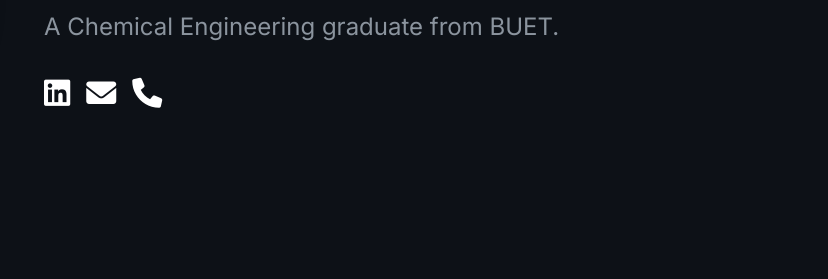
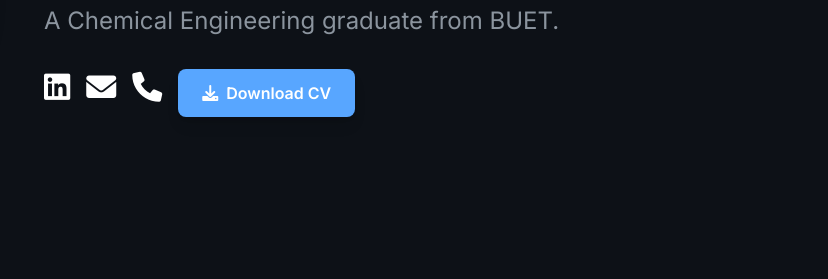
Before and after one commit to roybhupratim/portfolio, a plain HTML site: page index.html in a window 1280 px wide. Shown: the part 487-766 px from the top of the page, 452-1280 px from the left. Drawn offline with nearby package versions, Linux system fonts and the light colour scheme.

Commit message:
Update index.html

```diff
--- a/index.html
+++ b/index.html
@@ -93,6 +93,10 @@
                         </a>
                         <a href="#contact" class="text-white hover:text-[#58a6ff] transition-colors text-3xl">
                             <i class="fas fa-phone"></i>
+                        </a>
+                        <!-- Download CV Button -->
+                        <a href="https://drive.google.com/file/d/1WD_Tou3ey-LO6C9W7O0sva_WDDR-YrEI/view?usp=sharing" download="Bhupratim_Roy_CV.pdf" class="bg-[#58a6ff] text-white font-semibold py-3 px-6 rounded-lg shadow-lg hover:bg-[#4695eb] transition-colors flex items-center justify-center gap-2">
+                            <i class="fas fa-download"></i> Download CV
                         </a>
                     </div>
                 </div>
```
